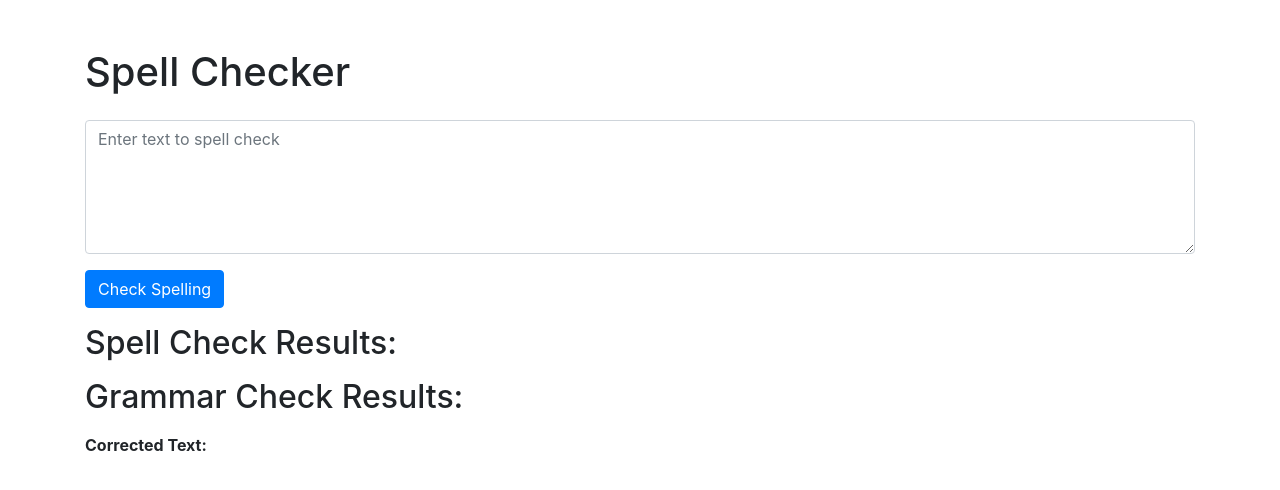
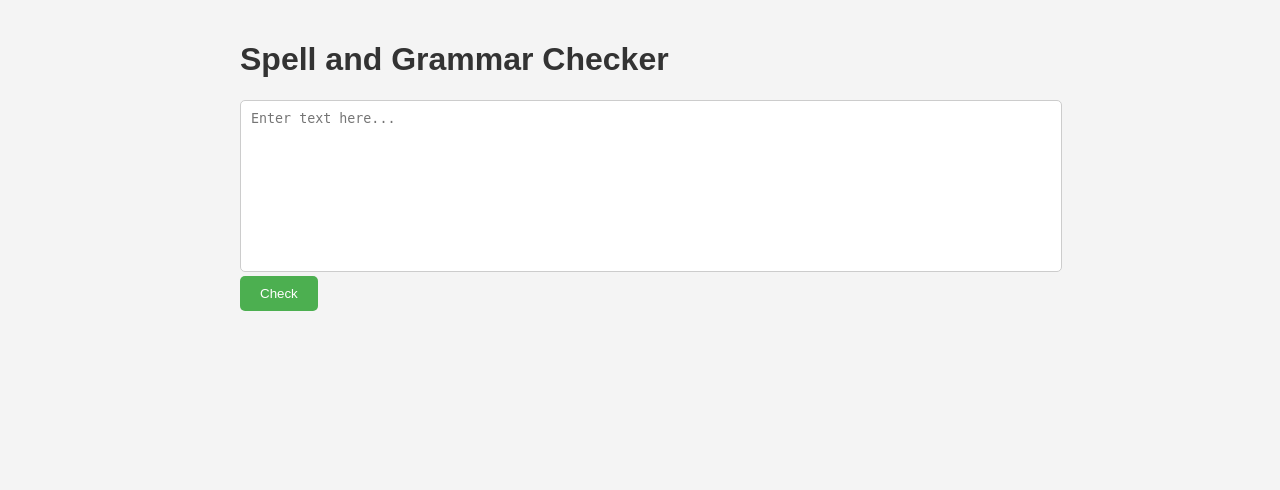
Before and after one commit to aryab2003/Flaskers, a Flask app: page / in a window 1280 px wide. Shown: the top 490 px of the page. Run offline with Flask 3, Linux system fonts and the light colour scheme; some libraries are stand-ins or nearby versions.

Commit message:
fix:final changes made

```diff
--- a/main.py
+++ b/main.py
@@ -1,31 +1,35 @@
 from flask import Flask, render_template, request
-from model import spell_check
-import enchant
+from model import spell_check, grammar_check, correct_sentence
 
 app = Flask(__name__)
 
 
 @app.route("/")
 def index():
-    return render_template("index.html", result="")
+    return render_template(
+        "index.html", misspelled_result="", grammar_result=[], corrected_sentence=""
+    )
 
 
 @app.route("/check", methods=["POST"])
-def check_spelling():
+def check_text():
     text = request.form["text"]
     misspelled_words = spell_check(text)
-    corrected_words = []
-    for word in misspelled_words:
-        suggestions = enchant.Dict("en_US").suggest(word)
-        corrected_word = suggestions[0] if suggestions else "No suggestion found"
-        corrected_words.append(corrected_word)
-    result = (
-        f"Misspelled words: {', '.join(misspelled_words)} and "
-        f"Corrected words: {', '.join(corrected_words)}"
+    grammar_errors = grammar_check(text)
+    corrected_text = correct_sentence(text)
+
+    misspelled_result = (
+        f"Misspelled words: {', '.join(misspelled_words)}"
         if misspelled_words
         else "No misspelled words found"
     )
-    return render_template("index.html", result=result)
+
+    return render_template(
+        "index.html",
+        misspelled_result=misspelled_result,
+        grammar_result=grammar_errors,
+        corrected_sentence=corrected_text,
+    )
 
 
 if __name__ == "__main__":
--- a/templates/index.html
+++ b/templates/index.html
@@ -3,34 +3,112 @@
   <head>
     <meta charset="UTF-8" />
     <meta name="viewport" content="width=device-width, initial-scale=1.0" />
-    <title>Spell Checker</title>
-    <link
-      rel="stylesheet"
-      href="https://maxcdn.bootstrapcdn.com/bootstrap/4.5.2/css/bootstrap.min.css"
-    />
+    <title>Spell and Grammar Checker</title>
+    <style>
+      body {
+        font-family: Arial, sans-serif;
+        margin: 0;
+        padding: 0;
+        background-color: #f4f4f4;
+      }
+      .container {
+        max-width: 800px;
+        margin: 0 auto;
+        padding: 20px;
+      }
+      h1 {
+        color: #333;
+      }
+      form {
+        margin-bottom: 20px;
+      }
+      textarea {
+        width: 100%;
+        height: 150px;
+        padding: 10px;
+        border: 1px solid #ccc;
+        border-radius: 5px;
+        resize: none;
+      }
+      input[type="submit"] {
+        background-color: #4caf50;
+        color: white;
+        padding: 10px 20px;
+        border: none;
+        border-radius: 5px;
+        cursor: pointer;
+      }
+      input[type="submit"]:hover {
+        background-color: #45a049;
+      }
+      h2 {
+        color: #333;
+        margin-top: 20px;
+      }
+      p {
+        color: #666;
+      }
+      ul {
+        list-style-type: none;
+        padding: 0;
+        margin: 0;
+      }
+      li {
+        margin-bottom: 5px;
+      }
+      .error {
+        color: #ff0000;
+      }
+      .speak-button {
+        background-color: #007bff;
+        color: #fff;
+        padding: 10px 20px;
+        border: none;
+        border-radius: 5px;
+        cursor: pointer;
+      }
+      .speak-button:hover {
+        background-color: #0056b3;
+      }
+    </style>
   </head>
   <body>
-    <div class="container mt-5">
-      <h1 class="mb-4">Spell Checker</h1>
+    <div class="container">
+      <h1>Spell and Grammar Checker</h1>
       <form action="/check" method="post">
-        <div class="form-group">
-          <textarea
-            class="form-control"
-            name="text"
-            rows="5"
-            placeholder="Enter text to spell check"
-          ></textarea>
-        </div>
-        <button type="submit" class="btn btn-primary">Check Spelling</button>
+        <textarea
+          name="text"
+          rows="10"
+          cols="50"
+          placeholder="Enter text here..."
+        ></textarea
+        ><br />
+        <input type="submit" value="Check" />
       </form>
-      <div class="mt-3">
-        <h2>Spell Check Results:</h2>
-        <p>{{ result }}</p>
-        <h2>Grammar Check Results:</h2>
-        <p>{{ grammar_errors }}</p>
-        <p><strong>Corrected Text:</strong></p>
-        <p>{{ corrected_text }}</p>
-      </div>
+      {% if misspelled_result %}
+      <h2>Misspelled Words:</h2>
+      <p class="error">{{ misspelled_result }}</p>
+      {% endif %} {% if grammar_result %}
+      <h2>Grammar Errors:</h2>
+      <ul>
+        {% for error in grammar_result %}
+        <li class="error">{{ error.ruleIssueType }}: {{ error.message }}</li>
+        {% endfor %}
+      </ul>
+      {% endif %} {% if corrected_sentence %}
+      <h2>Corrected Sentence:</h2>
+      <p>{{ corrected_sentence }}</p>
+      <button class="speak-button" onclick="speak('{{ corrected_sentence }}')">
+        Speak
+      </button>
+      {% endif %}
     </div>
+    <script>
+      function speak(text) {
+        var msg = new SpeechSynthesisUtterance();
+        msg.text = text;
+        window.speechSynthesis.speak(msg);
+      }
+    </script>
   </body>
 </html>
```
Also changed, not shown: model.py (+13 -0 lines), templates/about.html (deleted, +0 -11 lines).
